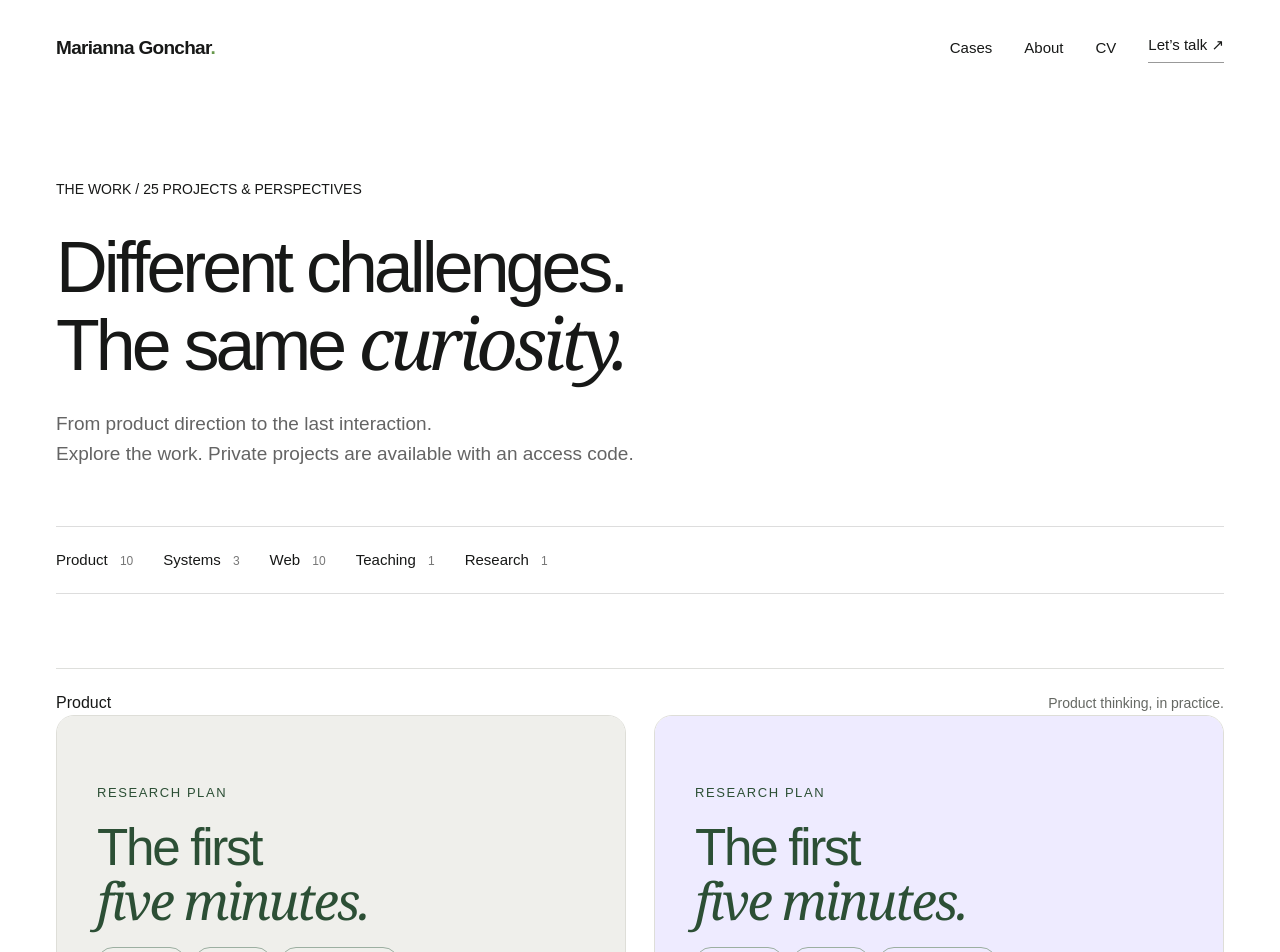
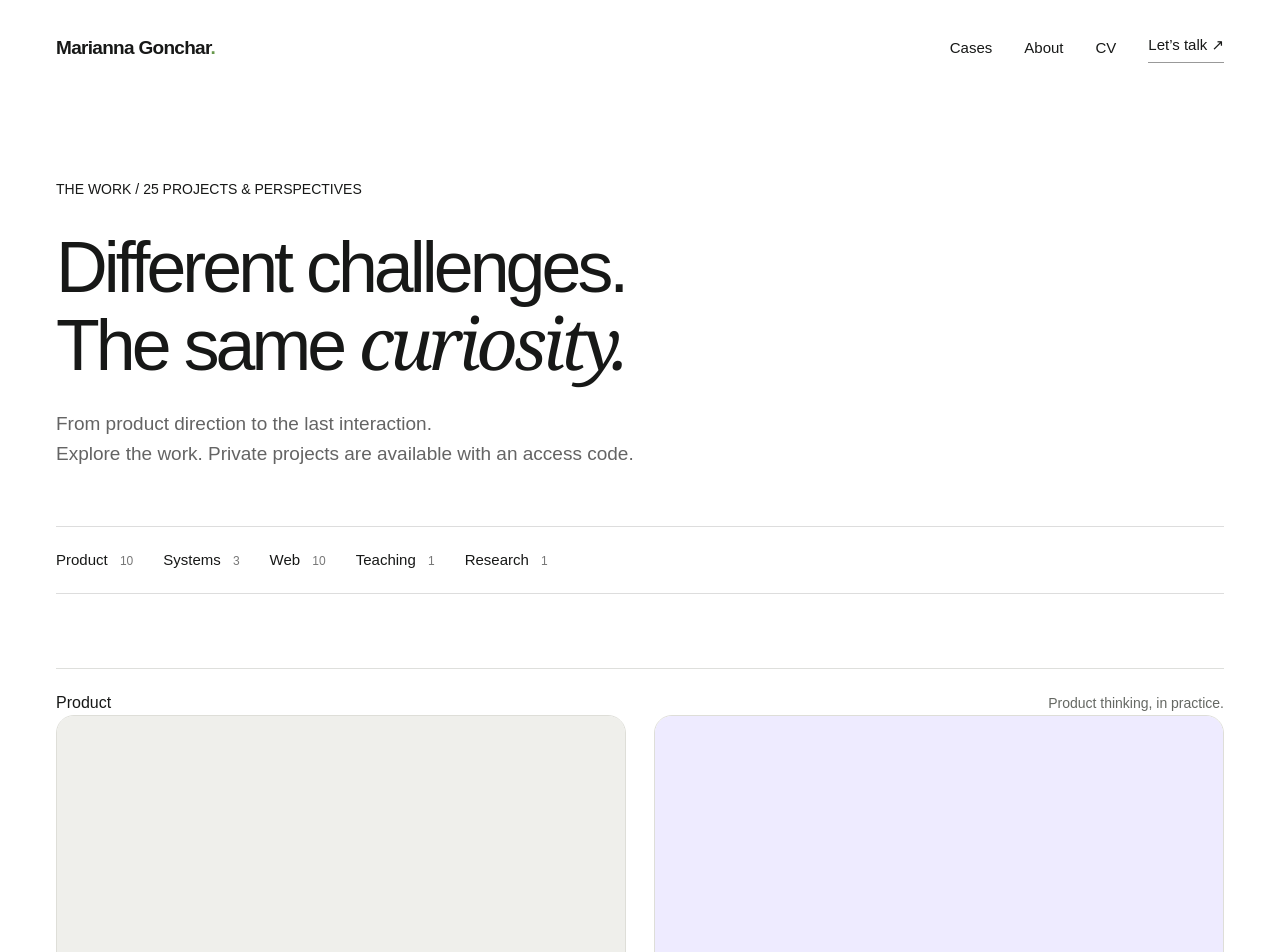
Before and after one commit to mariesanglante/marianna-portfolio, a Next.js app: page /cases in a window 1280 px wide. Shown: the top 952 px of the page. Built offline with nearby package versions, Linux system fonts and the light colour scheme.

Commit message:
Replace public archive screenshots with abstract case visuals

```diff
--- a/app/cases/page.tsx
+++ b/app/cases/page.tsx
@@ -12,5 +12,5 @@ const publicSummaries:Record<string,string>={"mango-bank":"A concept mobile wall
 
 
 export default function CaseArchive(){return <><CaseHeader/><main id="main" className="wrap archive"><div className="archive-intro"><div className="eyebrow">THE WORK / {String(cases.length).padStart(2,'0')} PROJECTS & PERSPECTIVES</div><h1>Different challenges.<br/>The same <span className="serif">curiosity.</span></h1><p>From product direction to the last interaction.<br/>Explore the work. Private projects are available with an access code.</p></div><nav className="archive-nav" aria-label="Case categories">{groups.map(([key])=><a key={key} href={`#${key.toLowerCase()}`}>{key} <span>{cases.filter(c=>c.category===key).length}</span></a>)}</nav>{groups.map(([key,title])=><section className="archive-group" id={key.toLowerCase()} key={key}><div className="section-heading"><h2>{key}</h2><span>{title}</span></div><div className="archive-card-grid">{cases.filter(c=>c.category===key).map(c=><a href={`/cases/${c.slug}`} className={`archive-card tone-${c.accent}`} key={c.slug}><div className={`archive-card-preview archive-preview-${images[c.slug]?.layout || 'research'}`}>
-{images[c.slug]?<div className="archive-cover-art"><img src={images[c.slug].src} alt={images[c.slug].alt} loading="lazy" decoding="async"/>{images[c.slug].second && <img src={images[c.slug].second} alt={images[c.slug].secondAlt || `${publicNames[c.slug] || 'Project'} detail screen`} loading="lazy" decoding="async"/>}</div>:<div className="archive-research-preview"><span>RESEARCH PLAN</span><strong>The first<br/><i>five minutes.</i></strong><div><span>01 · Sign-up</span><span>02 · Setup</span><span>03 · Empty states</span></div><small>Moderated usability study · In progress</small></div>}
+{images[c.slug]?<div className="archive-cover-art"><img src={images[c.slug].src} alt={images[c.slug].alt} loading="lazy" decoding="async"/>{images[c.slug].second && <img src={images[c.slug].second} alt={images[c.slug].secondAlt || `${publicNames[c.slug] || 'Project'} detail screen`} loading="lazy" decoding="async"/>}</div>:<div className={`archive-abstract-preview abstract-${c.slug}`} aria-hidden="true"><span className="archive-abstract-panel archive-abstract-panel-main"><span/><span/><span/><span/></span><span className="archive-abstract-panel archive-abstract-panel-side"><span/><span/><span/></span></div>}
 <span className="archive-card-access">{c.slug==='mango-bank'?'Public · Interactive preview':'NDA · Code required'}</span></div><div className="archive-card-copy"><div className="archive-card-meta"><span>{publicNames[c.slug] || 'Project'}</span><span aria-hidden="true">{String(cases.indexOf(c)+1).padStart(2,'0')}</span></div><h3>{c.title}</h3><p>{publicSummaries[c.slug] || c.summary}</p><div className="archive-card-action"><span>{c.slug==='mango-bank'?'Explore case study':'Unlock case study'}</span><span aria-hidden="true">↗</span></div></div></a>)}</div></section>)}</main><CaseFooter/></>}
```
